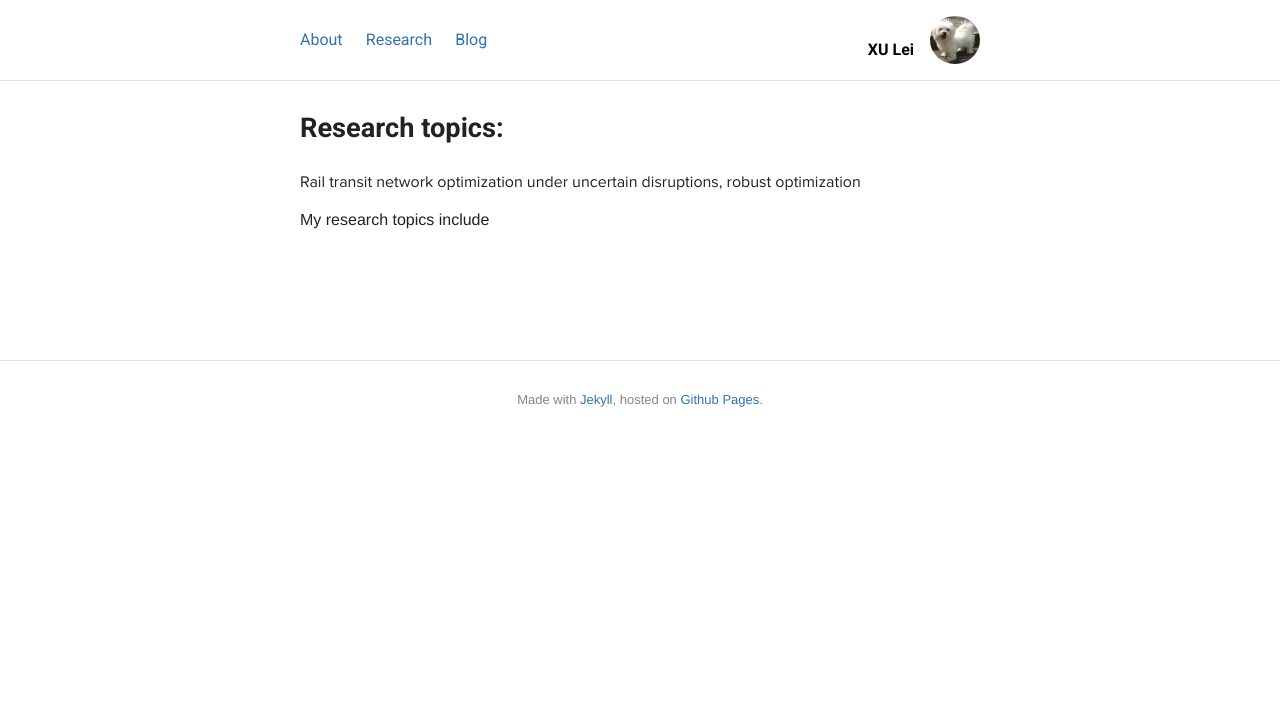
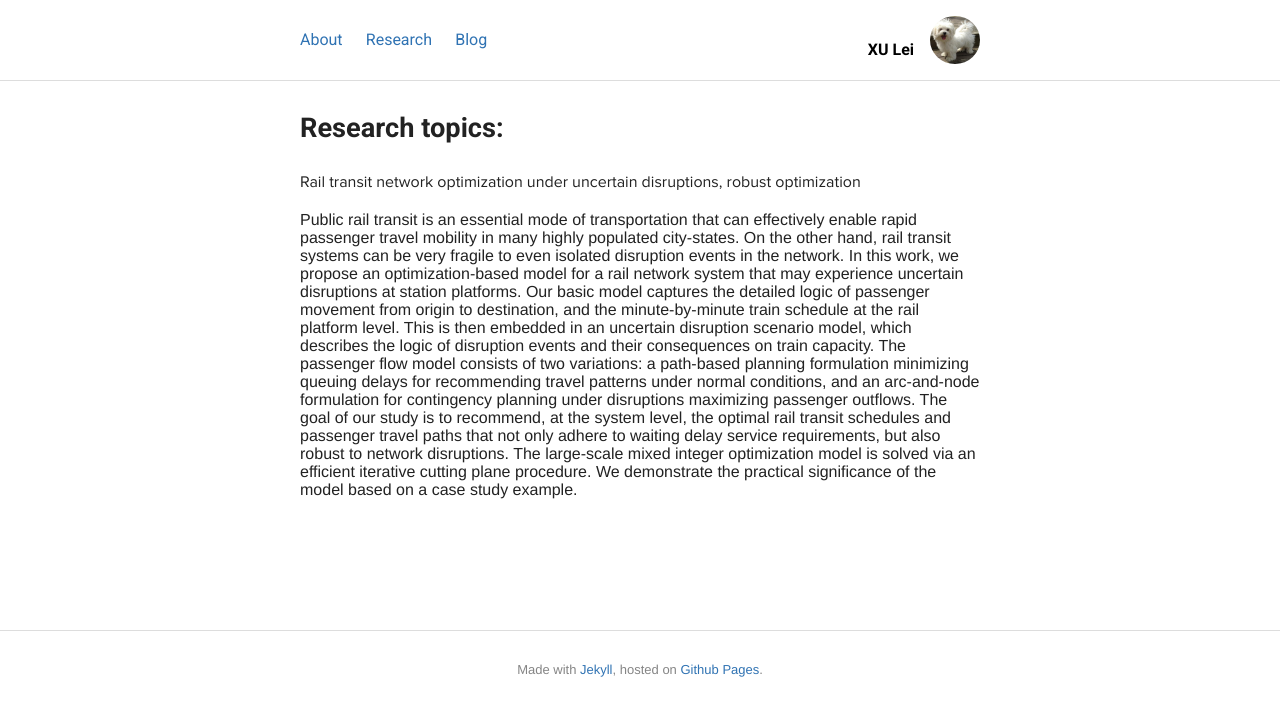
Before and after one commit to shirleysteve/1, a Jekyll site: the page built from research/index.html, in a window 1280 px wide. Shown: the top 716 px of the page. Built offline with Jekyll 4.4.1, drawn with Linux system fonts in a browser that asks for light colours; Markdown is read by kramdown in place of the engine named in the settings.

Commit message:
Update index.html

```diff
--- a/research/index.html
+++ b/research/index.html
@@ -6,7 +6,7 @@ category: research
 ---
 
 <p>
-  My research topics include
+  Public rail transit is an essential mode of transportation that can effectively enable rapid passenger travel mobility in many highly populated city-states. On the other hand, rail transit systems can be very fragile to even isolated disruption events in the network. In this work, we propose an optimization-based model for a rail network system that may experience uncertain disruptions at station platforms. Our basic model captures the detailed logic of passenger movement from origin to destination, and the minute-by-minute train schedule at the rail platform level. This is then embedded in an uncertain disruption scenario model, which describes the logic of disruption events and their consequences on train capacity. The passenger flow model consists of two variations: a path-based planning formulation minimizing queuing delays for recommending travel patterns under normal conditions, and an arc-and-node formulation for contingency planning under disruptions maximizing passenger outflows. The goal of our study is to recommend, at the system level, the optimal rail transit schedules and passenger travel paths that not only adhere to waiting delay service requirements, but also robust to network disruptions. The large-scale mixed integer optimization model is solved via an efficient iterative cutting plane procedure. We demonstrate the practical significance of the model based on a case study example.
 
 </p>
 
```
